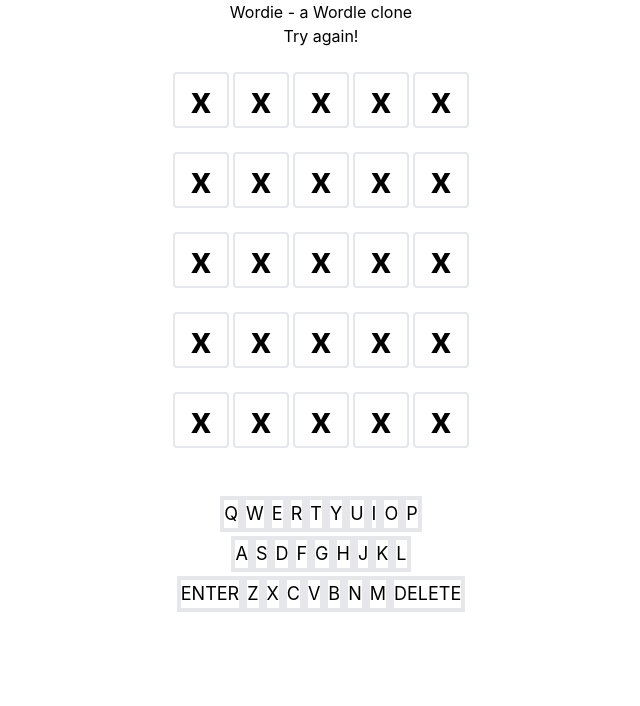
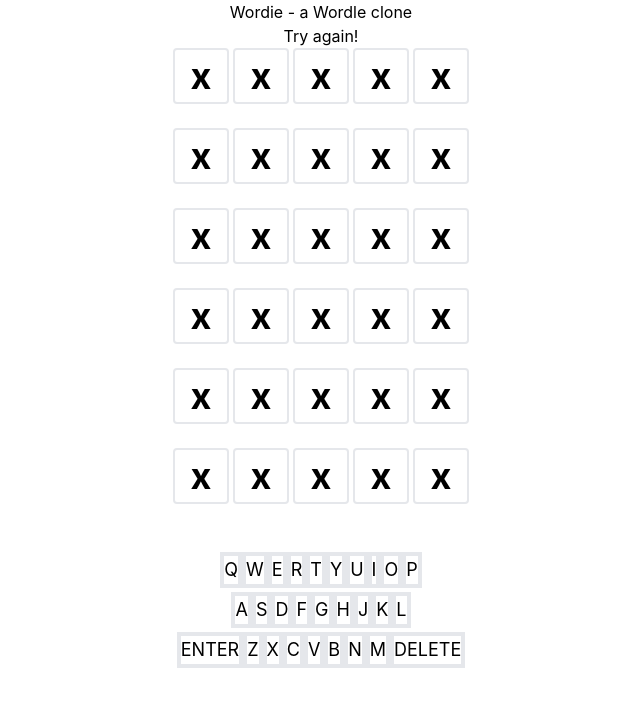
Before and after one commit to howardlee93/wordie, a React (Create React App) app: page / in a window 1280 px wide. Shown: the top 706 px of the page, without its empty margins (319-959 px from the left). Built offline with nearby package versions, Linux system fonts and the light colour scheme.

Commit message:
adding remaining letters

```diff
--- a/src/components/Cell.jsx
+++ b/src/components/Cell.jsx
@@ -1,6 +1,7 @@
 import React from "react";
 
 const Cell = ({letter}) =>{
+
     return(
         <div className='w-14 h-14 border-solid border-2 flex items-center justify-center mx-0.5 text-4xl font-bold rounded dark:text-white'>
             <p>{letter}</p>
--- a/src/components/Row.jsx
+++ b/src/components/Row.jsx
@@ -1,16 +1,25 @@
 import React from 'react';
 import Cell from './Cell';
+import { MAX_WORD_LENGTH } from '../constant/constant';
 
 const Row = ({guess}) =>{
+
+    const guessLetters = guess.split("");
+    const lettersRemaining = Array.from(Array(MAX_WORD_LENGTH - guessLetters.length));
 
     return(
         <div className="flex flex-row justify-center items-center pb-6">
 
-            {guess ? Array.from(guess).map((letter, i) =>(
+        {Array.from(guess).map((letter, i) =>(
                 <Cell key={i} letter={letter}/>
-            ))
-            :("")
-            }
+            )
+        )}
+
+        {lettersRemaining.map((_,i)=>(
+            <Cell key={i}  letter={'x'}/>
+            )
+        )}
+
         </div>
     )
 }
```
